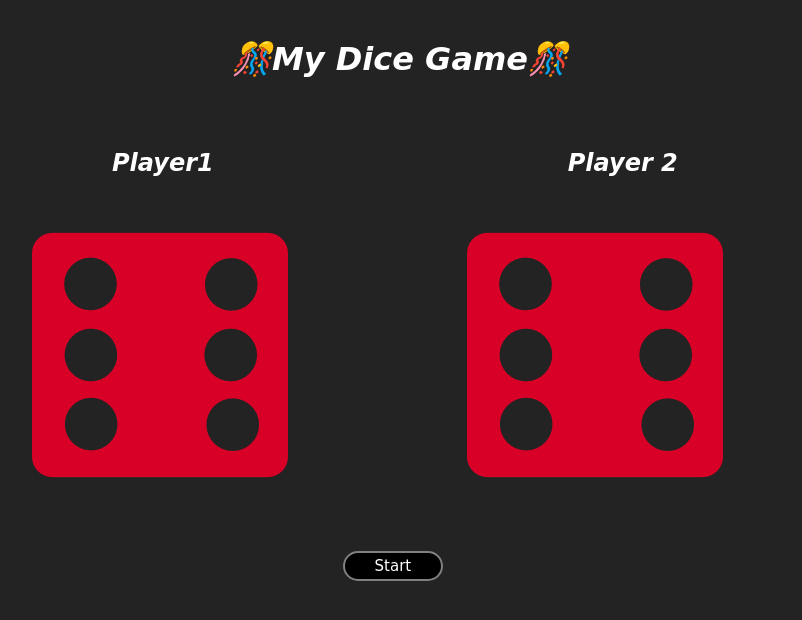
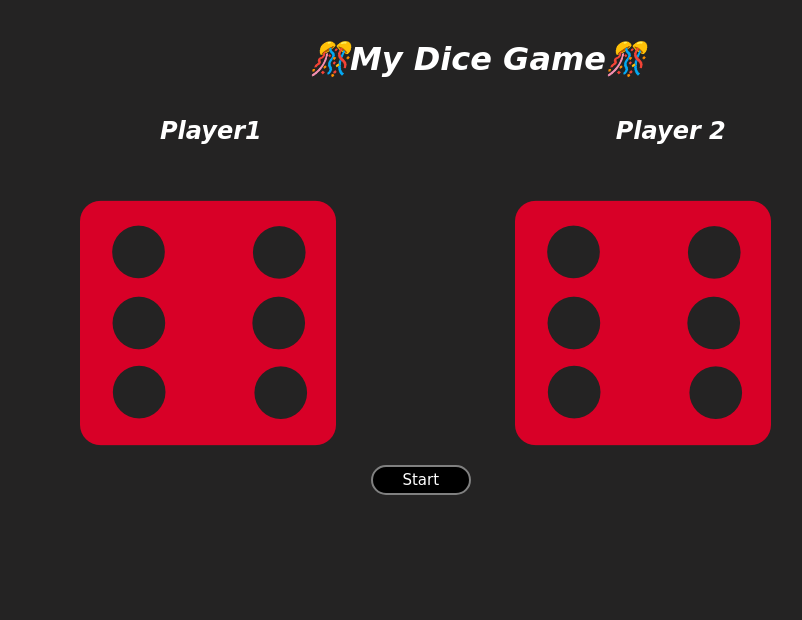
Before and after one commit to Amit-Yadav21/Dice_Game, a plain HTML site: page index.html in a window 1280 px wide. Shown: the whole page, without its empty margins (196-998 px from the left). Drawn offline with Linux system fonts and the light colour scheme; files whose address does not match are found by name.

Commit message:
Final change

```diff
--- a/index.html
+++ b/index.html
@@ -10,19 +10,21 @@
 </head>
 
 <body>
+    <div class="container">
         <div>
             <h1>🎊My Dice Game🎊</h1>
         </div>
-    <div>
+        <div class="player">
             <h2>Player1</h2>
             <h2 class="player2">Player 2</h2>
         </div>
-    <div>
+        <div class="diceImage">
             <img id="p1" src="./image//6.png" alt="">
             <img id="p2" src="./image/6.png" alt="">
         </div>
-    <div>
+        <div class="btn">
             <button id="start">Start</button>
+        </div>
     </div>
     <script src="script.js"></script>
 </body>
--- a/style.css
+++ b/style.css
@@ -1,9 +1,12 @@
 body {
     background-color: rgb(36, 35, 35);
 }
-
+.container{
+    align-items: center;
+    margin-left: 3rem;
+}
 h1 {
-    margin-left: 420px;
+    margin-left: 450px;
     margin-top: 40px;
     color: white;
     font-family: cursive;
@@ -17,6 +20,9 @@ h2 {
     font-family: cursive;
     display: inline-flex;
     font-style: italic;
+}
+.player{
+    margin-top: -2rem;
 }
 
 .player2 {
@@ -50,7 +56,7 @@ button {
     width: 100px;
     height: 30px;
     margin-left: 42%;
-    margin-top: 5%;
+    margin-top: 10px;
     border-radius: 20px;
     margin-bottom: 20px;
 }
```
Lines whose indentation alone changed are shown as unchanged.
